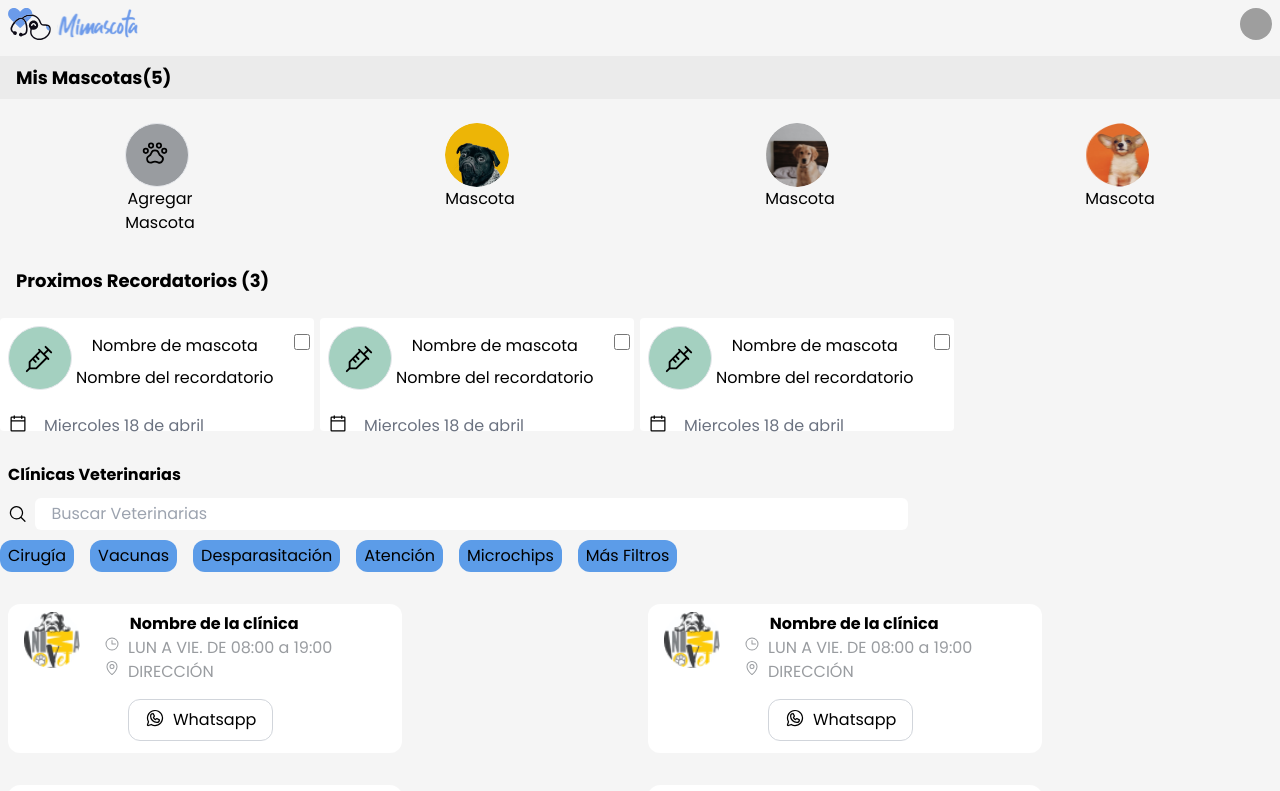
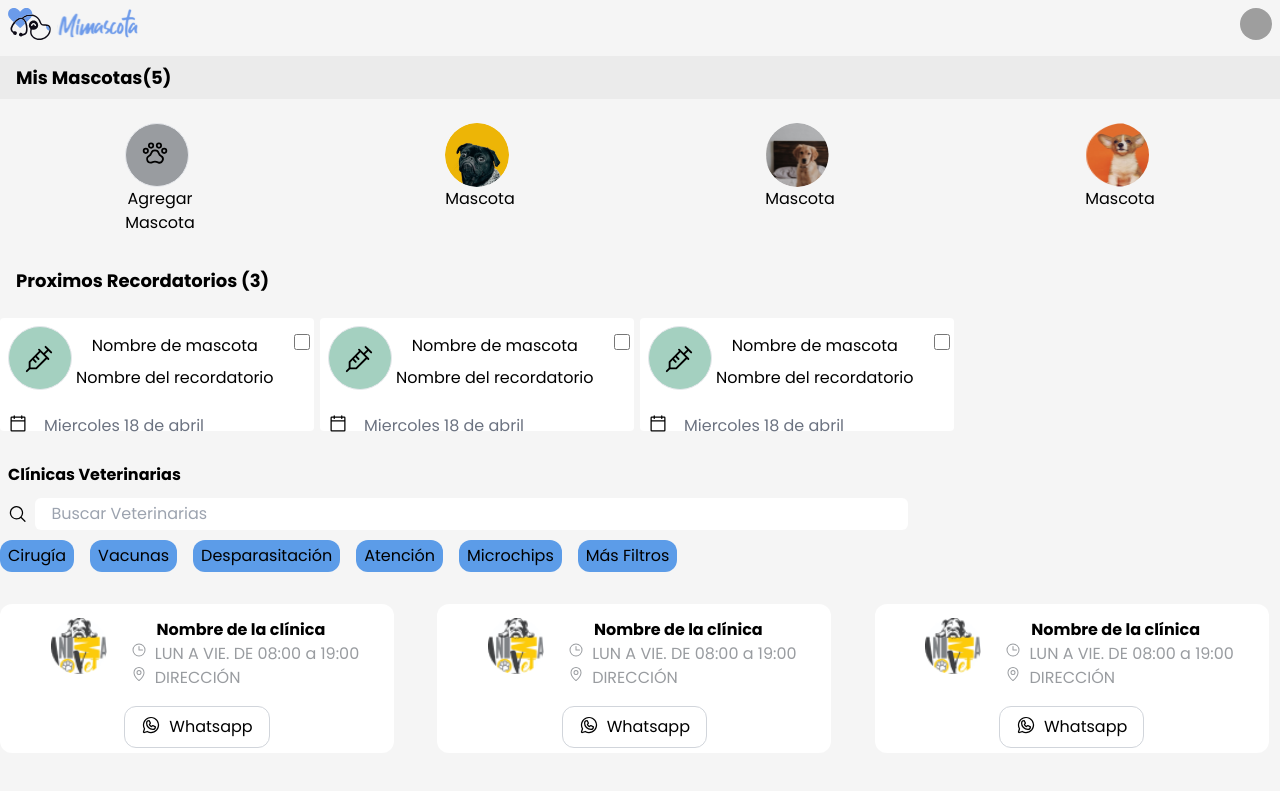
Before and after one commit to No-Country/s7-01-csharp-react, a React (Vite) app in the folder ClientApp/: page / in a window 1280 px wide. Shown: the top 791 px of the page. Built offline with nearby package versions, Linux system fonts and the light colour scheme; grey boxes are pictures that could not be loaded.

Commit message:
test(front): modificando clinicas en home

```diff
--- a/ClientApp/src/pages/Home/ClinicCard.jsx
+++ b/ClientApp/src/pages/Home/ClinicCard.jsx
@@ -31,19 +31,18 @@ const ClinicCard = () => {
         <button className="bg-primary-150  rounded-xl px-2 py-1">
           Atención
         </button>
-        <button className="bg-primary-150 rounded-xl px-2 py-1 hidden md:flex">Microchips</button>
-        <button className="bg-primary-150 rounded-xl px-2 py-1 hidden md:flex">Más Filtros</button>
+        <button className="bg-primary-150 rounded-xl px-2 py-1 hidden md:flex">
+          Microchips
+        </button>
+        <button className="bg-primary-150 rounded-xl px-2 py-1 hidden md:flex">
+          Más Filtros
+        </button>
       </div>
-      <div className="grid grid-cols-1 md:grid md:grid-cols-2">
-
+      <div className="container mt-8 mx-auto h-screen  grid md:grid-cols-2 lg:grid-cols-3 md:gap-8">
         <MiniClinic />
         <MiniClinic />
         <MiniClinic />
-        <MiniClinic />
-
       </div>
-
-
     </div>
   );
 };
--- a/ClientApp/src/pages/Home/MiniClinic.jsx
+++ b/ClientApp/src/pages/Home/MiniClinic.jsx
@@ -9,8 +9,7 @@ import perro from "../../assets/images/perro.png";
 
 const MiniClinic = () => {
   return (
-    <div className="container mx-auto md:grid md:grid-cols-2 relative">
-      <div className="mt-8 ml-2  w-[394px] h-[149px] flex text-center rounded-xl bg-white ">
+    <div className="w-[394px] h-[149px] flex flex-col gap-4 justify-center items-center text-center rounded-xl bg-white p-4">
       <div className="flex ml-4">
         <div className="w-14 h-14 rounded-full flex mt-2 ">
           <img src={perro} alt="perrito" />
@@ -27,15 +26,13 @@ const MiniClinic = () => {
           </div>
         </div>
       </div>
-        <button className="px-4 py-2 absolute bottom-3 left-32 border border-gray-300 rounded-xl ">
+      <button className="px-4 py-2 bottom-3 left-32 border border-gray-300 rounded-xl ">
         <div className="flex gap-2">
           <WhatsappLogo size={20} className="text-black" />
           <p className="text-black">Whatsapp</p>
         </div>
       </button>
     </div>
-
-    </div>
   );
 };
 
```
Lines whose indentation alone changed are shown as unchanged.
